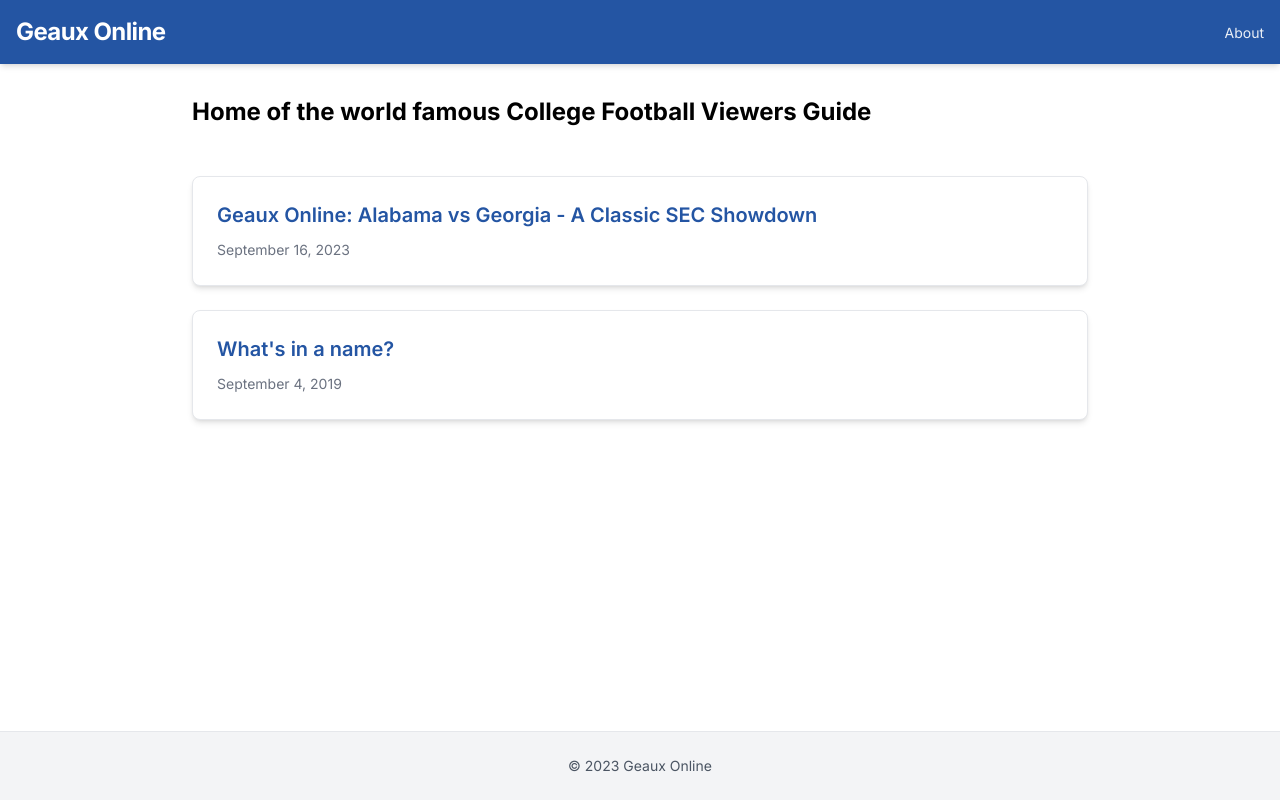
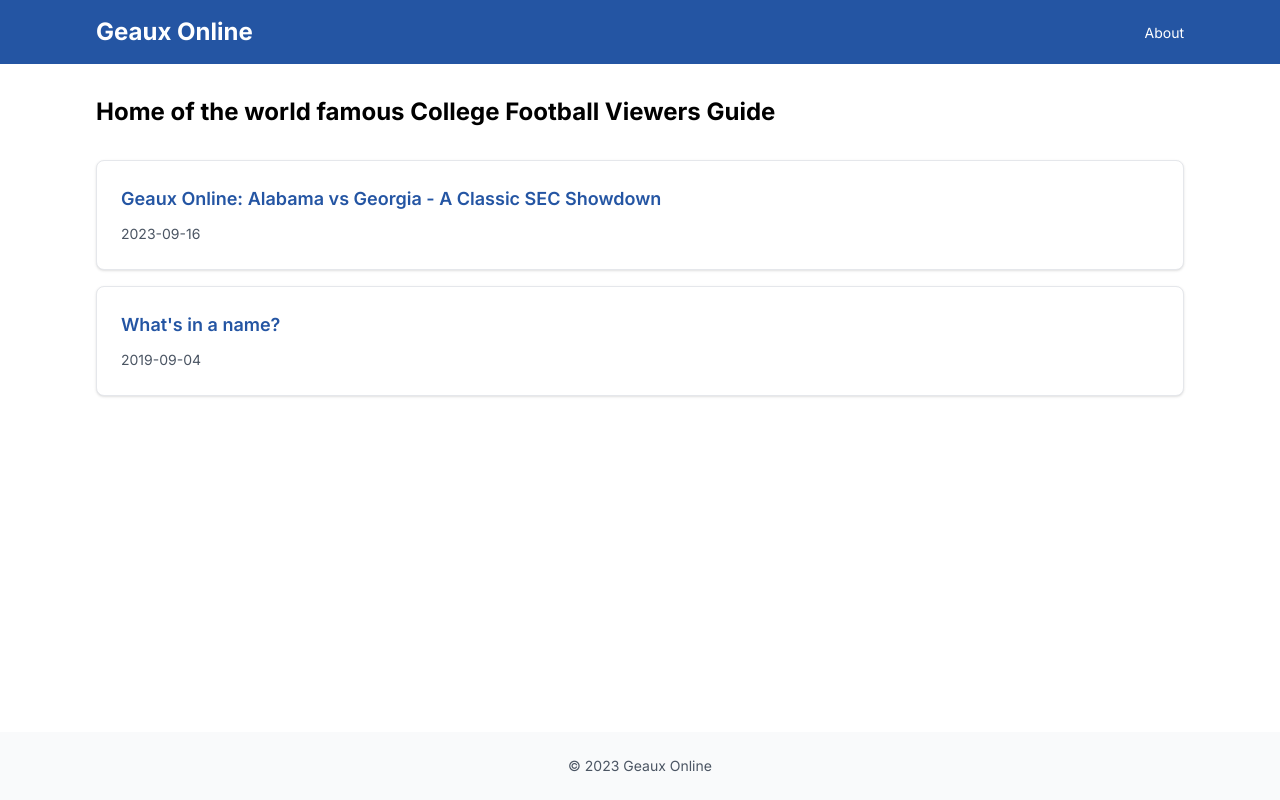
Before and after one commit to GeauxJD/geaux-site, a Next.js app: page / in a window 1280 px wide. Built offline with nearby package versions, Linux system fonts and the light colour scheme.

Commit message:
Adjust styling updates
Signed-off-by: Jeff Diecks <55294502+GeauxJD@users.noreply.github.com>

```diff
--- a/app/components/layout.tsx
+++ b/app/components/layout.tsx
@@ -2,30 +2,34 @@ import Link from 'next/link'
 
 export default function Layout({ children }: { children: React.ReactNode }) {
   return (
-    <div className="min-h-screen flex flex-col bg-white">
-      <header className="bg-[rgb(36,85,163)] text-white shadow-md">
-        <div className="container mx-auto px-4 py-4 flex justify-between items-center">
+    <div className="min-h-screen flex flex-col">
+      <header className="bg-[rgb(36,85,163)]">
+        <div className="max-w-6xl mx-auto px-4 sm:px-6 lg:px-8 py-4">
+          <div className="flex justify-between items-center">
             <Link
               href="/"
-            className="text-2xl font-bold tracking-tight hover:text-white/90 transition-colors"
+              className="text-2xl font-bold text-white hover:opacity-90 transition-opacity"
             >
               Geaux Online
             </Link>
             <nav>
               <Link
                 href="/about"
-              className="text-sm text-white/90 hover:text-white transition-colors hover:underline"
+                className="text-sm text-white hover:opacity-90 transition-opacity"
               >
                 About
               </Link>
             </nav>
           </div>
+        </div>
       </header>
-      <main className="flex-1 container mx-auto px-4 py-8">
+      <main className="flex-1 py-8">
+        <div className="max-w-6xl mx-auto px-4 sm:px-6 lg:px-8">
           {children}
+        </div>
       </main>
-      <footer className="bg-gray-100 border-t">
-        <div className="container mx-auto px-4 py-6 text-center text-sm text-gray-600">
+      <footer className="py-6 bg-gray-50">
+        <div className="max-w-6xl mx-auto px-4 sm:px-6 lg:px-8 text-center text-sm text-gray-600">
           © 2023 Geaux Online
         </div>
       </footer>
--- a/app/globals.css
+++ b/app/globals.css
@@ -2,12 +2,6 @@
 @tailwind components;
 @tailwind utilities;
 
-:root {
-  --foreground-rgb: 0, 0, 0;
-  --background-rgb: 255, 255, 255;
+body {
+  background: white;
 }
-
-body {
-  color: rgb(var(--foreground-rgb));
-  background: rgb(var(--background-rgb));
-}
--- a/app/page.tsx
+++ b/app/page.tsx
@@ -5,30 +5,24 @@ export default function Home() {
   const allPostsData = getSortedPostsData()
 
   return (
-    <div className="max-w-4xl mx-auto">
-      <div className="mb-12">
-        <h1 className="text-2xl font-bold text-black mb-8">
-          Home of the world famous College Football Viewers Guide
-        </h1>
-      </div>
-      <ul className="space-y-6">
+    <div>
+      <h1 className="text-2xl font-bold mb-8">
+        Home of the world famous College Football Viewers Guide
+      </h1>
+      <div className="space-y-4">
         {allPostsData.map(({ id, date, title }) => (
-          <li key={id} className="bg-white rounded-lg shadow-md border border-gray-200 transition-shadow hover:shadow-lg">
+          <article key={id} className="bg-white border border-gray-200 rounded-lg shadow hover:shadow-md transition-shadow">
             <Link href={`/posts/${id}`} className="block p-6">
-              <h2 className="text-xl font-semibold text-[rgb(36,85,163)] hover:underline mb-2">
+              <h2 className="text-lg font-semibold text-[rgb(36,85,163)] hover:underline mb-2">
                 {title}
               </h2>
-              <time className="text-sm text-gray-500">
-                {new Date(date).toLocaleDateString('en-US', {
-                  year: 'numeric',
-                  month: 'long',
-                  day: 'numeric'
-                })}
+              <time dateTime={date} className="text-sm text-gray-600">
+                {date}
               </time>
             </Link>
-          </li>
+          </article>
         ))}
-      </ul>
+      </div>
     </div>
   )
 }
--- a/app/posts/[id]/page.tsx
+++ b/app/posts/[id]/page.tsx
@@ -1,26 +1,15 @@
-import { getPostData, getSortedPostsData } from '../../lib/mdUtils'
+import { getPostData } from '../lib/mdUtils'
 import ReactMarkdown from 'react-markdown'
 
-export async function generateStaticParams() {
-  const posts = getSortedPostsData()
-  return posts.map((post) => ({
-    id: post.id,
-  }))
-}
-
-export default function Post({ params }: { params: { id: string } }) {
-  const postData = getPostData(params.id)
+export default function About() {
+  const postData = getPostData('about')
 
   return (
     <article className="max-w-4xl mx-auto">
       <header className="mb-8">
-        <h1 className="text-3xl font-bold text-black mb-4">{postData.title}</h1>
-        <time className="text-gray-500">
-          {new Date(postData.date).toLocaleDateString('en-US', {
-            year: 'numeric',
-            month: 'long',
-            day: 'numeric'
-          })}
+        <h1 className="text-3xl font-bold mb-2">{postData.title}</h1>
+        <time dateTime={postData.date} className="text-gray-600">
+          {postData.date}
         </time>
       </header>
       <div className="prose prose-lg max-w-none">
```
Also changed, not shown: tailwind.config.js (indentation only). Lines whose indentation alone changed are shown as unchanged.
